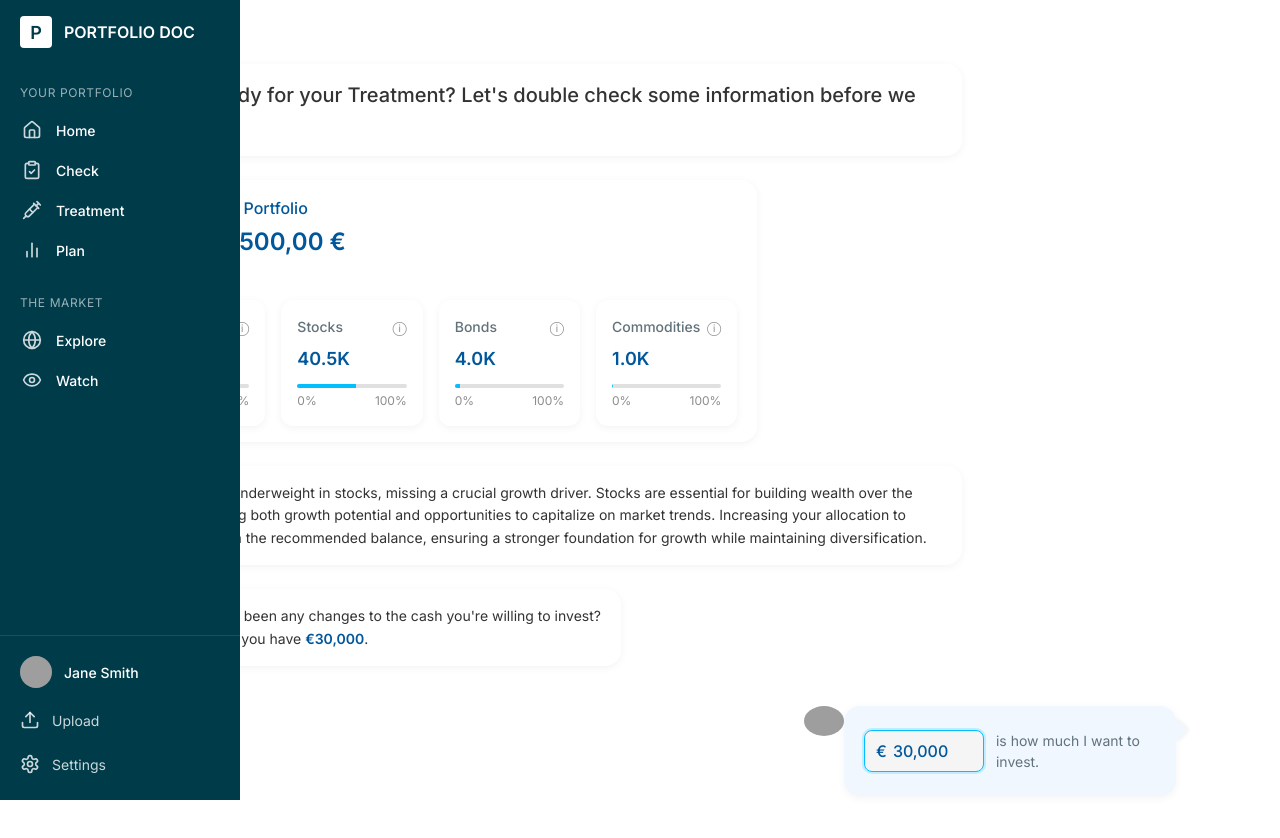
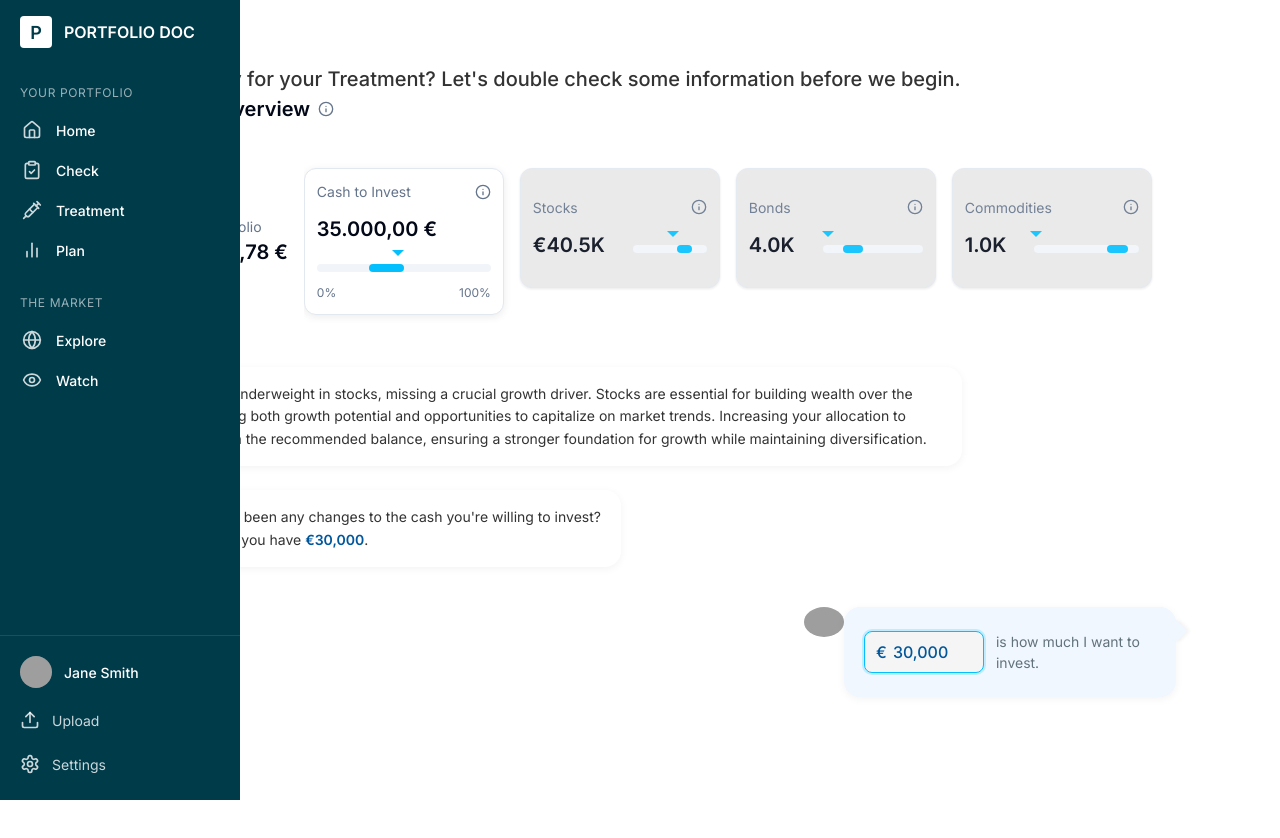
Before and after one commit to sundar-aidev/PDOC_Beta, a Next.js app in the folder my-app/: page /pre-treatment in a window 1280 px wide. Shown: the top 838 px of the page. Built offline with nearby package versions, Linux system fonts and the light colour scheme; grey boxes are pictures that could not be loaded.

Commit message:
Pre-Treatment refined abit

```diff
--- a/my-app/app/medication-plan/page.tsx
+++ b/my-app/app/medication-plan/page.tsx
@@ -4,7 +4,7 @@ import { useState } from "react";
 import { useRouter } from "next/navigation";
 import { MultiAssetOverview } from "@/components/wealth-treatment/multi-asset-overview";
 import { SummaryOfChanges } from "@/components/wealth-treatment/summary-of-changes";
-import { MedicationPlanTable, MedicationPlanItem } from "@/components/wealth-treatment/medication-plan-table";
+import { MedicationPlanTable} from "@/components/wealth-treatment/medication-plan-table";
 import { Button } from "@/components/ui/button";
 import Modal from "@/components/ui/modal";
 
--- a/my-app/app/pre-treatment/page.tsx
+++ b/my-app/app/pre-treatment/page.tsx
@@ -1,6 +1,7 @@
 "use client"
 
 import { useState, useEffect, useCallback, useRef } from "react"
+import { MultiAssetOverview } from "@/components/wealth-treatment/multi-asset-overview";
 import { ChatMessage } from "@/components/pre-treatment/ChatMessage"
 import { PortfolioSummary } from "@/components/pre-treatment/PortfolioSummary"
 import { AssetAllocationCards } from "@/components/pre-treatment/AssetAllocationCards"
@@ -33,6 +34,14 @@ interface AssetAllocation {
 }
 
 export default function PreTreatmentPage() {
+
+  const mockAssets = [
+    { type: "Cash to Invest", value: 35000, formattedValue: "35.0K", toleranceStart: 30, toleranceEnd: 50, idealAmount: 40000, currency: "EUR" },
+    { type: "Stocks", value: 40456.78, formattedValue: "€40.5K", toleranceStart: 60, toleranceEnd: 80, idealAmount: 45000, currency: "EUR" },
+    { type: "Bonds", value: 4000, formattedValue: "4.0K", toleranceStart: 20, toleranceEnd: 40, idealAmount: 5000, currency: "EUR" },
+    { type: "Commodities", value: 1000, formattedValue: "1.0K", toleranceStart: 70, toleranceEnd: 90, idealAmount: 1500, currency: "EUR" },
+  ];
+
   // State for tracking the conversation stage
   const [stage, setStage] = useState<ConversationStage>(ConversationStage.GREETING)
 
@@ -261,24 +270,12 @@ export default function PreTreatmentPage() {
     <div className={styles.container}>
       <div className={styles.chatContainer}>
         {/* Welcome message */}
-        <ChatMessage sender="system" isVisible={stage >= ConversationStage.GREETING}>
-          <h1 className={styles.welcomeHeading}>
-            Hi Jane, ready for your Treatment? Let&apos;s double check some information before we begin.
-          </h1>
-        </ChatMessage>
+        <h1 className={styles.welcomeHeading}>
+          Hi Jane, ready for your Treatment? Let&apos;s double check some information before we begin.
+        </h1>
 
         {/* Portfolio summary */}
-        <ChatMessage sender="system" isVisible={stage >= ConversationStage.PORTFOLIO_SUMMARY}>
-          <PortfolioSummary
-            portfolioName="Your Portfolio"
-            totalValue={formatCurrency(totalPortfolio)}
-            avatarSrc="/placeholder.svg?height=64&width=64"
-          />
-
-          <div className={styles.spacer}></div>
-
-          <AssetAllocationCards allocations={currentAllocations()} />
-        </ChatMessage>
+        <MultiAssetOverview totalValue={75456.78} assets={mockAssets} avatarUrl="/placeholder.svg" />
 
         {/* Portfolio analysis */}
         <ChatMessage sender="system" isVisible={stage >= ConversationStage.PORTFOLIO_ANALYSIS}>
@@ -315,9 +312,7 @@ export default function PreTreatmentPage() {
           <p className={styles.questionText}>
             Do you want to manually change your asset allocation or fully take our diagnosis?
           </p>
-          <button className={styles.diagnosisButton} onClick={handleAllocationQuestion}>
-            I&apos;ll take your diagnosis
-          </button>
+
         </ChatMessage>
 
         {/* Asset allocation sliders */}
```
